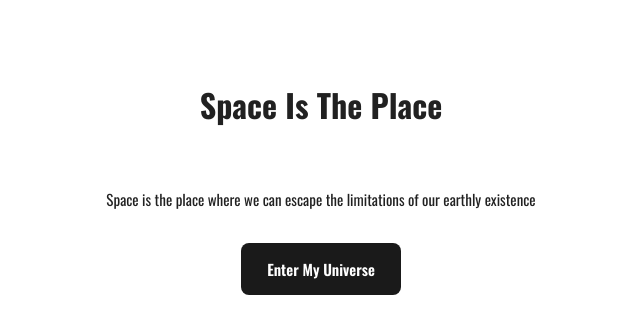
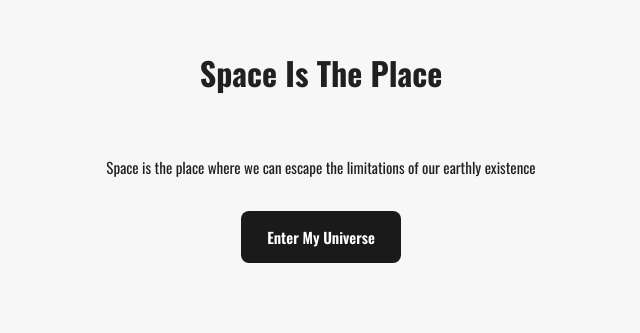
Before and after one commit to jojuicenbl/space-is-the-place, a Vue app in the folder client/: page / in a window 1280 px wide. Shown: the part 245-578 px from the top of the page, without its empty margins (319-959 px from the left). Built offline with nearby package versions, Linux system fonts and the light colour scheme; no server answers.

Commit message:
Fix: main css bg color fix and app file restructured

```diff
--- a/client/src/App.vue
+++ b/client/src/App.vue
@@ -3,23 +3,22 @@ import { RouterView } from 'vue-router'
 import { VApp } from 'vuetify/components'
 </script>
 <template>
-  <v-app>
-    <div class="app">
-      <main class="main-content">
-        <RouterView />
-      </main>
-    </div>
+  <v-app class="app">
+    <main class="main-content">
+      <RouterView />
+    </main>
   </v-app>
 </template>
 <style>
 .app {
   min-height: 100vh;
-  display: flex;
-  flex-direction: column;
+  background-color: var(--color-background) !important; /* Force the grey background */
 }
 
 .main-content {
-  flex: 1;
-  /* padding: 1rem; */
+  max-width: 1600px;
+  margin: 0 auto;
+  padding: 2rem 1rem;
+  min-height: 100vh;
 }
 </style>
--- a/client/src/assets/main.css
+++ b/client/src/assets/main.css
@@ -1,11 +1,4 @@
 @import "./base.css";
-
-#app {
-  max-width: 1600px;
-  margin: 0 auto;
-  padding: 2rem 1rem;
-  font-weight: normal;
-}
 
 a,
 .green {
@@ -25,7 +18,4 @@ a,
   body {
     place-items: center;
   }
-
-  /* #app {
-  /*} */
 }
```
